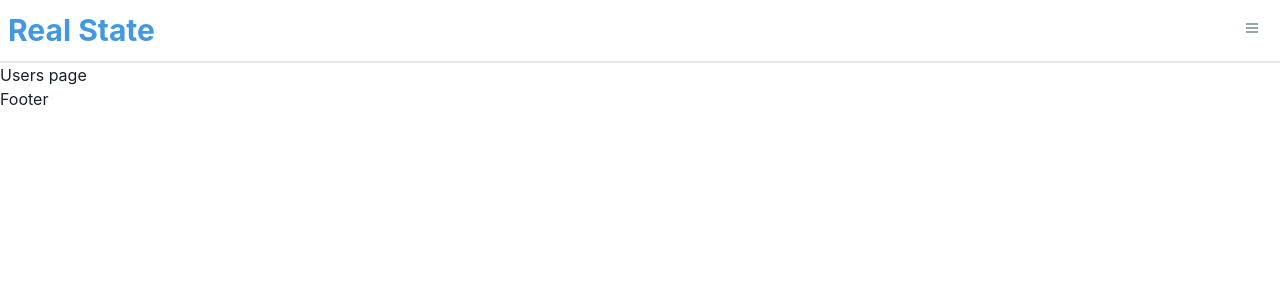
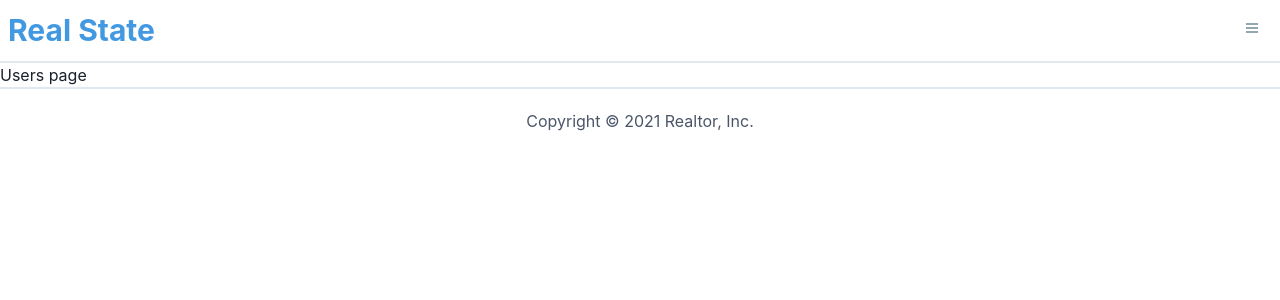
Before and after one commit to GlebKolyano/archive__real-estate-app, a Next.js app: page /users in a window 1280 px wide. Shown: the top 300 px of the page. Built offline with nearby package versions, Linux system fonts and the light colour scheme.

Commit message:
Create Footer component, import its to the Layout.

```diff
--- /dev/null
+++ b/components/Footer.jsx
@@ -0,0 +1,10 @@
+import { Box } from "@chakra-ui/layout";
+
+
+const Footer = () => (
+  <Box textAlign="center" p="5" color="gray.600" borderTop="2px" borderColor="gray.200">
+    Copyright © 2021 Realtor, Inc.
+  </Box>
+)
+
+export default Footer
--- a/components/Layout.jsx
+++ b/components/Layout.jsx
@@ -2,6 +2,7 @@ import { Box, Text } from "@chakra-ui/layout";
 import { Flex } from "@chakra-ui/react";
 import Head from "next/head";
 import Link from "next/link";
+import Footer from "./Footer";
 import Navbar from "./Navbar";
 
 
@@ -19,7 +20,7 @@ const Layout = ({children}) => (
         {children}
       </main>
       <footer>
-        Footer
+        <Footer />
       </footer>
     </Box>
   </>
```
